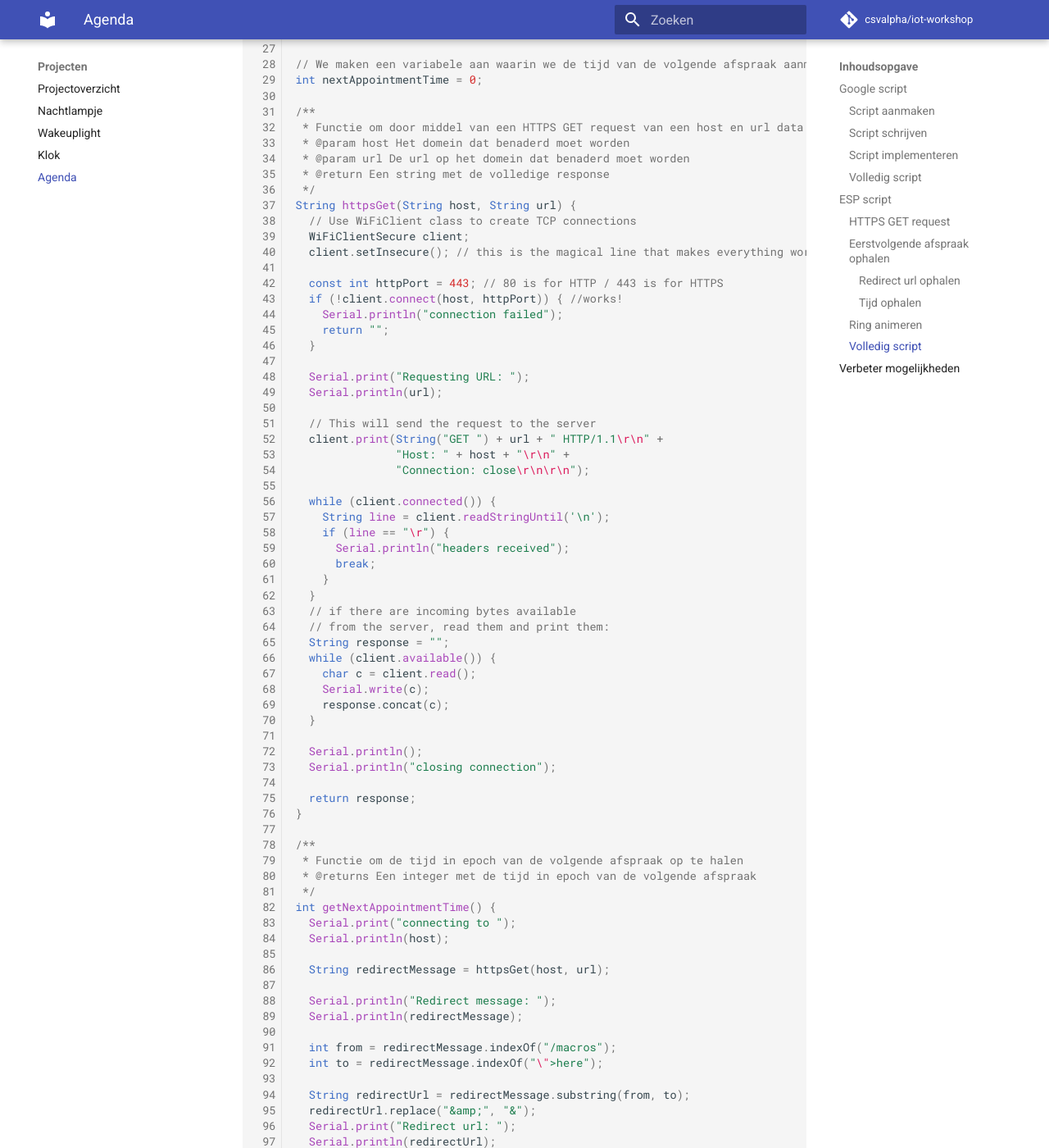
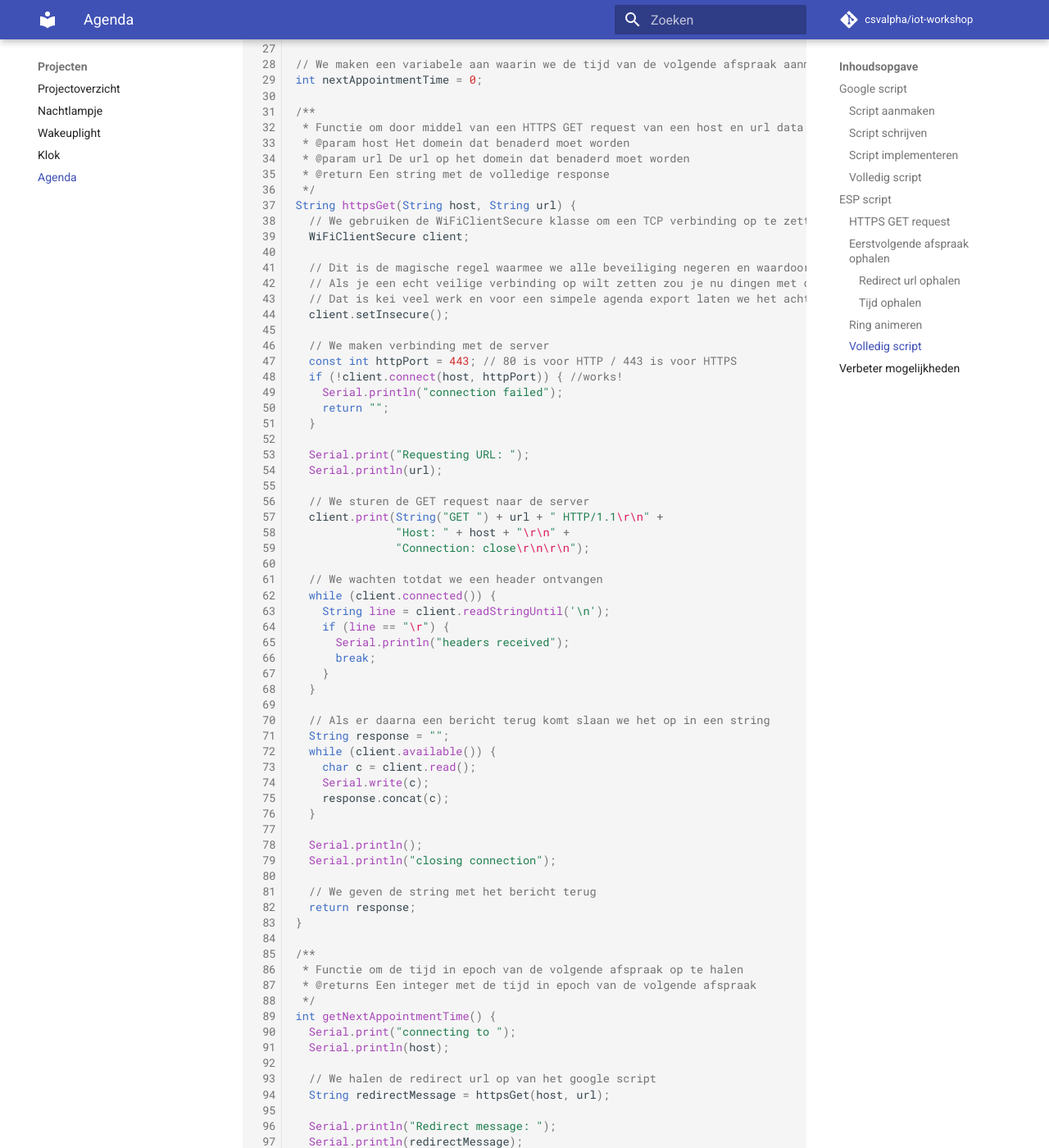
Before and after one commit to csvalpha/iot-workshop, an MkDocs documentation site: the page built from docs/projecten/agenda.md, in a window 1280 px wide and 1400 px high, scrolled down 4037 px. Shown: the whole window at 82% size. Built offline with MkDocs 1.6.1 and Material for MkDocs 9.7.7, drawn with Linux system fonts in a browser that asks for light colours; comment, search, counter and statistics services are not loaded; some of the changed text lies outside the part shown.

Commit message:
Add code documentation for agenda

````diff
--- a/docs/projecten/agenda.md
+++ b/docs/projecten/agenda.md
@@ -150,11 +150,16 @@
  * @return Een string met de volledige response
  */
 String httpsGet(String host, String url) {
-  // Use WiFiClient class to create TCP connections
+  // We gebruiken de WiFiClientSecure klasse om een TCP verbinding op te zetten
   WiFiClientSecure client;
-  client.setInsecure(); // this is the magical line that makes everything work
 
-  const int httpPort = 443; // 80 is for HTTP / 443 is for HTTPS
+  // Dit is de magische regel waarmee we alle beveiliging negeren en waardoor alles werkt
+  // Als je een echt veilige verbinding op wilt zetten zou je nu dingen met certificaten moeten doen
+  // Dat is kei veel werk en voor een simpele agenda export laten we het achterwege
+  client.setInsecure();
+
+  // We maken verbinding met de server
+  const int httpPort = 443; // 80 is voor HTTP / 443 is voor HTTPS
   if (!client.connect(host, httpPort)) { //works!
     Serial.println("connection failed");
     return "";
@@ -163,11 +168,12 @@
   Serial.print("Requesting URL: ");
   Serial.println(url);
 
-  // This will send the request to the server
+  // We sturen de GET request naar de server
   client.print(String("GET ") + url + " HTTP/1.1\r\n" +
                "Host: " + host + "\r\n" +
                "Connection: close\r\n\r\n");
 
+  // We wachten totdat we een header ontvangen
   while (client.connected()) {
     String line = client.readStringUntil('\n');
     if (line == "\r") {
@@ -175,8 +181,8 @@
       break;
     }
   }
-  // if there are incoming bytes available
-  // from the server, read them and print them:
+
+  // Als er daarna een bericht terug komt slaan we het op in een string
   String response = "";
   while (client.available()) {
     char c = client.read();
@@ -187,6 +193,7 @@
   Serial.println();
   Serial.println("closing connection");
 
+  // We geven de string met het bericht terug
   return response;
 }
 
@@ -198,31 +205,46 @@
   Serial.print("connecting to ");
   Serial.println(host);
 
+  // We halen de redirect url op van het google script
   String redirectMessage = httpsGet(host, url);
 
   Serial.println("Redirect message: ");
   Serial.println(redirectMessage);
 
+  // Er zit wat HTML in het redirect bericht en we hebben alleen de url nodig
+  // Daarom bepalen we hier waar deze precies staat
   int from = redirectMessage.indexOf("/macros");
   int to = redirectMessage.indexOf("\">here");
 
+  // Vervolgens slaan we de url op
   String redirectUrl = redirectMessage.substring(from, to);
+
+  // De & in een url wordt vervangen door &amp; in HTML dus die moeten we omzetten voordat we hem kunnen gebruiken
   redirectUrl.replace("&amp;", "&");
+
   Serial.print("Redirect url: ");
   Serial.println(redirectUrl);
 
+  // We halen de kalender events op vanaf de redirect url
   String calenderItems = httpsGet(redirectHost, redirectUrl);
+
+  // Aangezien we alleen de tijd van de eerstvolgende event nodig hebben bepalen we waar die staat
   int start = calenderItems.indexOf("\n");
   int end = calenderItems.indexOf("\t");
+
+  // De tijd in epoch slaan we op als string, het script geeft de epoch in miliseconden maar wij
+  // gebruiken seconden dus de laatste 3 getallen laten we achterwege
   String epoch = calenderItems.substring(start+1, end-3);
+
   Serial.print("Next item epoch: ");
   Serial.println(epoch);
 
+  // De string zetten we om in een integer en geven we terug
   return epoch.toInt();
 }
 
 void setup() {
-    // We starten de ledstrip op en zetten hem aan
+  // We starten de ledstrip op en zetten hem aan
   strip.begin();
 
   // We maken de ledstrip rood om aan te geven dat we nog niet met wifi verbonden zijn
@@ -232,6 +254,7 @@
   strip.setBrightness(25);
   strip.show();
 
+  // We starten seriële communciatie op voor debugging
   Serial.begin(9600);
   delay(10);
 
@@ -239,6 +262,7 @@
   Serial.print("Connecting to ");
   Serial.println(ssid);
 
+  // We maken verbinding met het wifi netwerk
   WiFi.begin(ssid, password);
 
   // Zolang we nog niet met het wifi verbonden zijn updaten we een pixel van de ring naar oranje
@@ -252,6 +276,8 @@
     }
   }
 
+  // We starten de tijd client op. Aangezien het google script al de correctie voor
+  // tijdzone doet hoeven we geen offset in te stellen
   timeClient.begin();
   timeClient.setTimeOffset(0);
 
@@ -268,6 +294,8 @@
 
 void loop() {
   timeClient.update();
+
+  // We halen de volgende afspraak op als we nog niet weten wanneer het eerstvolgende event is of elke 10 minuten
   if (nextAppointmentTime == 0 || timeClient.getMinutes() % 10 == 0) {
     Serial.println("Updating next appointment time");
     nextAppointmentTime = getNextAppointmentTime();
@@ -278,10 +306,13 @@
   Serial.print("Current time: ");
   Serial.println(timeClient.getEpochTime());
 
+  // We berekenen hoe lang het duurt tot de volgende afspraak
   int minutesToAppointment = (nextAppointmentTime - timeClient.getEpochTime()) / 60;
   Serial.print("Minutes to appointment: ");
   Serial.println(minutesToAppointment);
 
+  // We zetten het aantal pixels aan dat overeen komt met hoeveel minuten het nog duurt
+  // mits de afspraak binnen minimaal 60 minuten is.
   for (int i = 0; i < strip.numPixels(); i++) {
     if (i < minutesToAppointment && minutesToAppointment < 60) {
       strip.setPixelColor(i, 0, 255, 0);
@@ -291,11 +322,13 @@
   }
   strip.show();
 
+  // Als de afspraak nu is moeten we de volgende afspraak inladen
   if (minutesToAppointment <= 0) {
     Serial.println("Appointment is now, updating next appointment time");
     nextAppointmentTime = getNextAppointmentTime();
   }
 
+  // We wachten 1 minuut
   delay(60000);
 }
 ```
````
